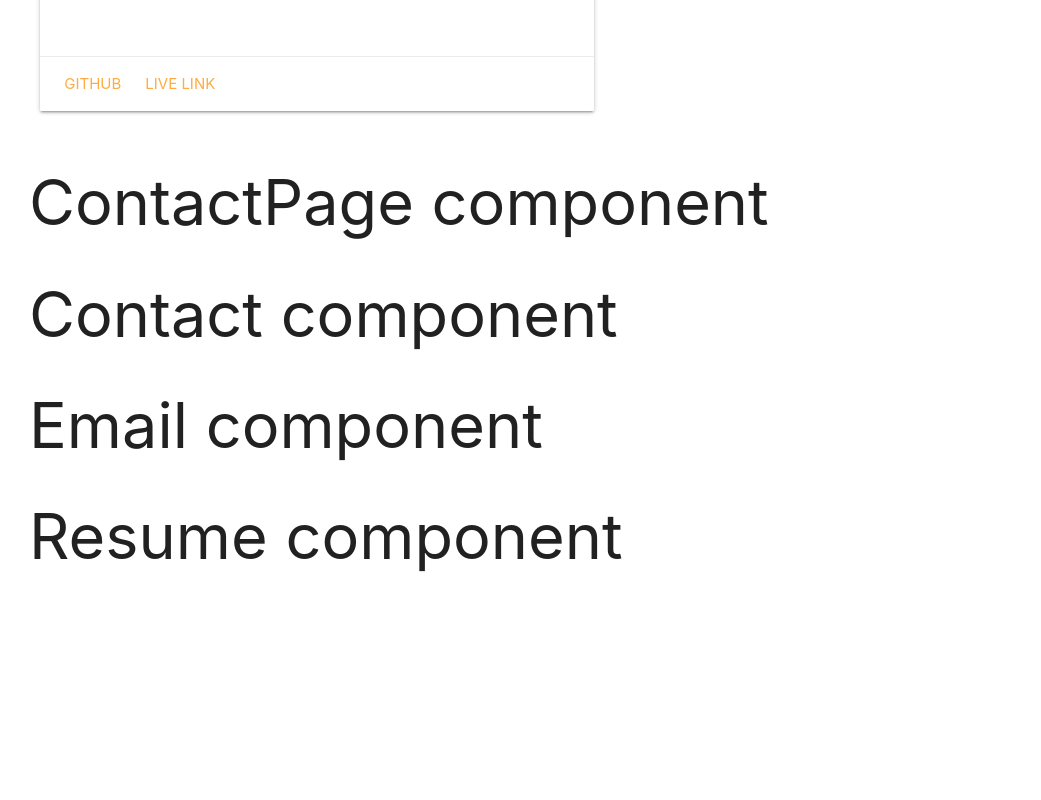
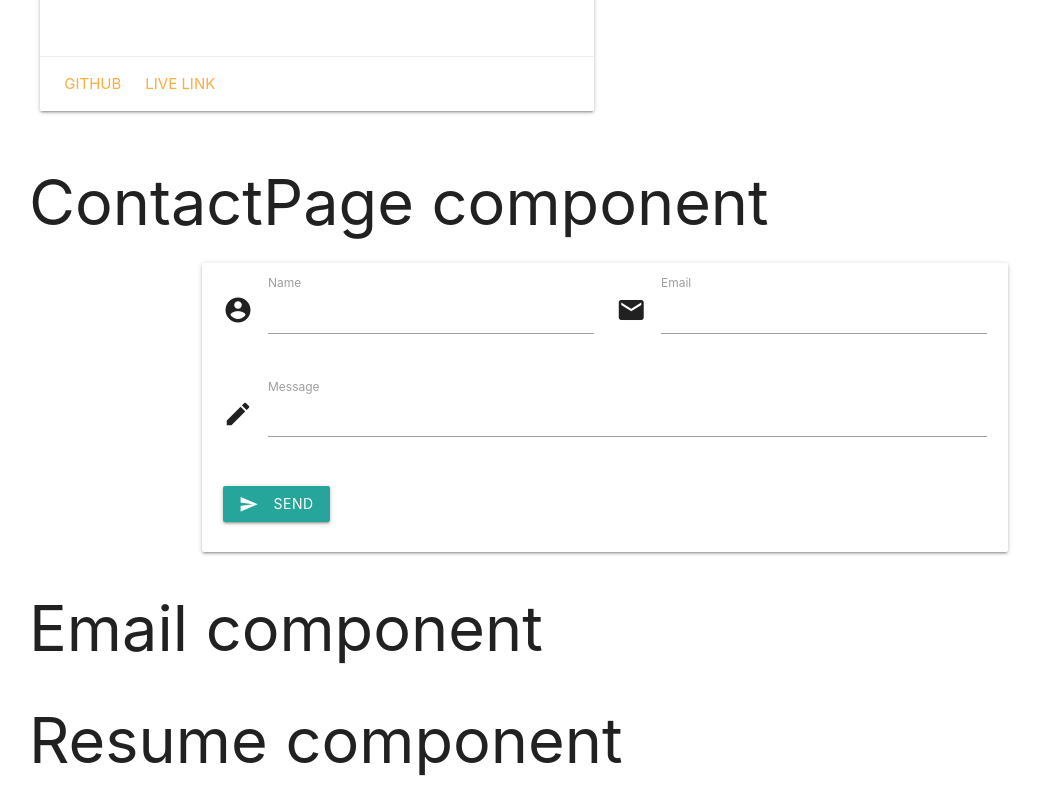
Before and after one commit to jamesocana6/james-ocana-portfolio, a React (Create React App) app in the folder frontend/: page / in a window 1280 px wide. Shown: the part 2990-3790 px from the top of the page, without its empty margins (35-1076 px from the left). Before the commit the page ends 3587 px from the top, so only its background shows below. Built offline with nearby package versions, Linux system fonts and the light colour scheme; the HTML template or start-up script is replaced by a standard one.

Commit message:
added contact me functionality

```diff
--- a/frontend/package.json
+++ b/frontend/package.json
@@ -3,6 +3,7 @@
   "version": "0.1.0",
   "private": true,
   "dependencies": {
+    "@emailjs/browser": "^3.9.1",
     "@emotion/react": "^11.10.5",
     "@emotion/styled": "^11.10.5",
     "@mui/icons-material": "^5.10.9",
--- a/frontend/public/index.html
+++ b/frontend/public/index.html
@@ -5,7 +5,7 @@
     <link rel="icon" href="%PUBLIC_URL%/favicon.ico" />
     <link rel="stylesheet" href="https://cdn.jsdelivr.net/gh/devicons/devicon@v2.15.1/devicon.min.css">
     <link rel="stylesheet" href="https://cdnjs.cloudflare.com/ajax/libs/materialize/1.0.0/css/materialize.min.css">
-    <meta name="viewport" content="width=device-width, initial-scale=1" />
+    <link href="https://fonts.googleapis.com/icon?family=Material+Icons" rel="stylesheet">
     <meta name="theme-color" content="#000000" />
     <meta
       name="description"
--- a/frontend/src/Components/Contact.js
+++ b/frontend/src/Components/Contact.js
@@ -1,11 +1,50 @@
-import React from "react";
+import React, { useRef } from 'react';
+import emailjs from '@emailjs/browser';
 
-const Contact = () => {
-    return(
-        <div>
-            <h1>Contact component</h1>
+export const Contact = () => {
+    const form = useRef();
+
+    const sendEmail = (e) => {
+        e.preventDefault()
+        emailjs.sendForm("service_g474dsn", "template_sum9urp", form.current, "hgDnbZECO4l7u0RAV")
+            .then((result) => {
+                alert("Message sent!")
+                console.log(result.text);
+            }, (error) => {
+                console.log(error.text);
+            });
+    };
+
+    return (
+        <div className='container'>
+            <div className='card' style={{ padding: 10 + "px" }}>
+                <div className='row'>
+                    <form className='col s12' ref={form} onSubmit={sendEmail}>
+                        <div className='row'>
+                            <div className="input-field col s6">
+                                <i className="material-icons prefix">account_circle</i>
+                                <label htmlFor="icon_prefix" className='active'>Name</label>
+                                <input id="icon_prefix" type="text" name='user_name' />
+                            </div>
+                            <div className="input-field col s6">
+                                <i className="material-icons prefix">email</i>
+                                <label htmlFor="icon_prefix" className='active'>Email</label>
+                                <input id="icon_prefix" type="email" name='user_email'/>
+                            </div>
+                        </div>
+                        <div className="row">
+                            <div className="input-field col s12">
+                                <i className="material-icons prefix">edit</i>
+                                <textarea id="textarea1" className="materialize-textarea" name='message'></textarea>
+                                <label for="textarea1" className='active'>Message</label>
+                            </div>
+                        </div>
+                        <button type='submit' className="waves-effect waves-light btn"><i class="material-icons left">send</i>Send</button>
+                    </form>
+                </div>
+            </div>
         </div>
-    )
-}
+    );
+};
 
 export default Contact;
--- a/frontend/src/public/style.css
+++ b/frontend/src/public/style.css
@@ -1,3 +1,9 @@
+:root {
+    --theme-environmental-background: rgb(172, 125, 86);
+    --theme-environmental-tableheader: rgb(85, 146, 62);
+
+}
+
 .project-skill {
     background-color: blue;
     color: white;
```
Also changed, not shown: 1 other file (tests, documents, lock files or other folders).
